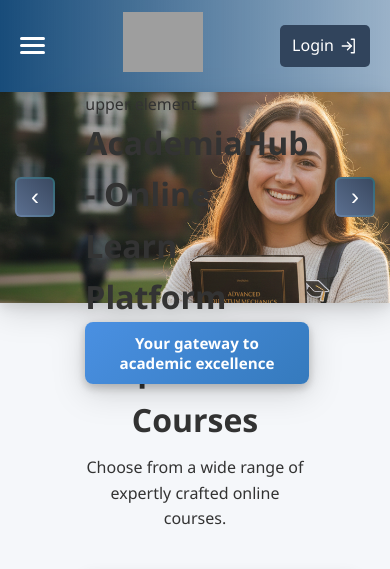
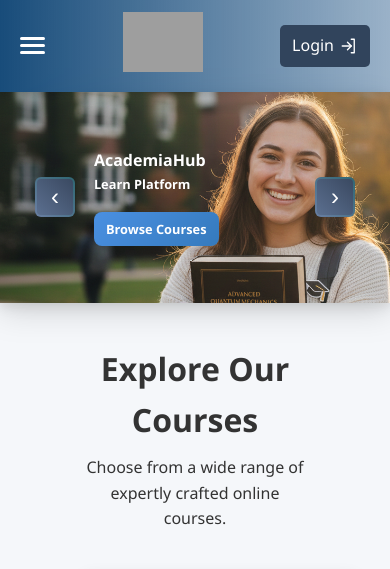
Before and after one commit to ArturSabanadze/webshop, a PHP site: page / in a window 390 px wide. Shown: the top 569 px of the page. Run offline with PHP 8.4, Linux system fonts and the light colour scheme; grey boxes are pictures that could not be loaded.

Commit message:
update front end

```diff
--- a/Frontend/public/styles/header.css
+++ b/Frontend/public/styles/header.css
@@ -4,15 +4,18 @@
   justify-content: space-between;
   background: linear-gradient(120deg, #5778be, #0e4d55);
   background-image: url("../assets/bgr_images/header_bg.png");
+  background-position: center;
   background-size: cover;
-  background-position: top;
+  background-repeat: no-repeat;
   filter: drop-shadow(0 8px 16px rgba(0, 0, 0, 0.15))
     drop-shadow(0 3px 6px rgba(0, 0, 0, 0.1));
   width: 100dvw;
+  height: clamp(20dvw, 25dvw, 30dvw);
 }
 
 .header-container :nth-child(2) {
-  flex: 0.8;
+  height: clamp(10dvw, 25dvw, 30dvw);
+  flex: clamp(0.5, 0.7, 1);
   display: flex;
   flex-direction: column;
   justify-content: space-evenly;
@@ -25,7 +28,16 @@
 }
 
 .header-inner-container h1 {
-  font-size: 2rem;
+  font-size: clamp(1rem, 1.5dvw, 5rem);
+  max-width: 300px;
+  color: white;
+  margin: 0;
+}
+
+.header-inner-container h2 {
+  font-size: clamp(0.8rem, 1.2dvw, 2rem);
+  max-width: 300px;
+  color: white;
   margin: 0;
 }
 
@@ -88,9 +100,24 @@
 
 /* Optional: responsive full-width on mobile */
 @media (max-width: 768px) {
+  .header-container {
+    height: clamp(20dvh, 25dvh, 30dvh);
+    align-items: center;
+    padding: 20px;
+  }
+  .header-container :nth-child(2) {
+    height: clamp(10dvw, 25dvw, 30dvw);
+    flex: 1;
+    display: flex;
+    flex-direction: column;
+    justify-content: start;
+    align-items: flex-start;
+  }
   .cta-btn {
     width: 100%;
     font-size: 0.95rem;
     text-align: center;
+    font-size: clamp(0.8rem, 0.9dvw, 1rem);
+    padding: 8px 12px;
   }
 }
--- a/Frontend/src/Includes/header.php
+++ b/Frontend/src/Includes/header.php
@@ -2,13 +2,13 @@
     <div class="lft-btn">&lsaquo;</div>
     <div class="header-inner-container">
         <div class="header-upper-element">
-            <p>upper element</p>
+            <h1>AcademiaHub</h1>
         </div>
         <div class="header-center-element">
-            <h1>AcademiaHub - Online Learn Platform</h1>
+            <h2>Learn Platform</h2>
         </div>
         <div class="header-lower-element">
-            <button class="cta-btn">Your gateway to academic excellence</button>
+            <button class="cta-btn">Browse Courses</button>
         </div>
     </div>
     <div class="rgt-btn">&rsaquo;</div>
```
